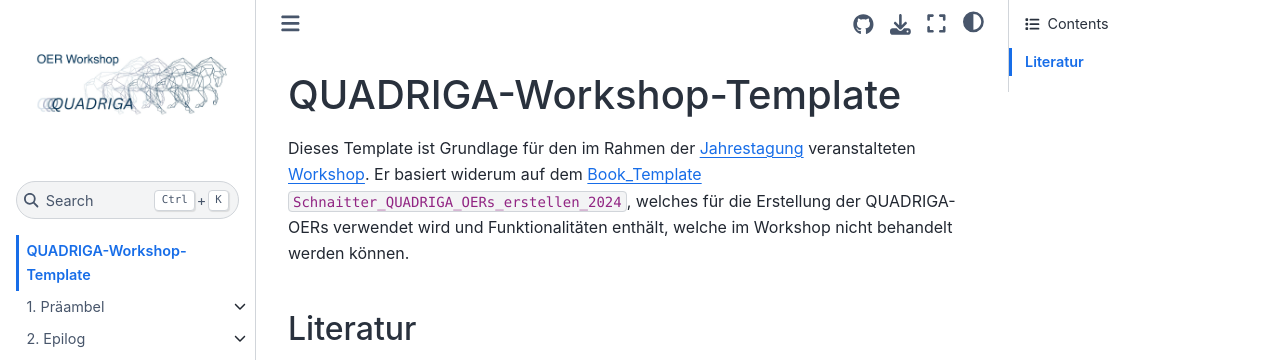
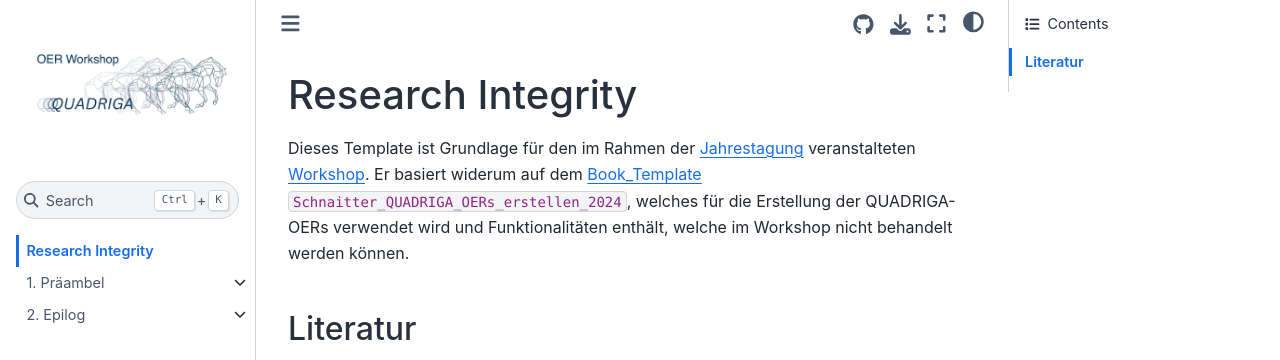
Before and after one commit to bbucholz/ResearchIntegrity, a Jupyter Book: the page built from index.md, in a window 1280 px wide, cut to the strip 0-360 px from the top of the page. Built offline with Jupyter Book 1.0.4 settings and Sphinx 7.4.7 and the Sphinx Book theme 1.1.4, drawn with Linux system fonts in a browser that asks for light colours; cross-references to code outside the pages are shown as plain code.

Commit message:
Update index.md

```diff
--- a/index.md
+++ b/index.md
@@ -1,4 +1,4 @@
-# QUADRIGA-Workshop-Template
+# Research Integrity
 
 Dieses Template ist Grundlage für den im Rahmen der [Jahrestagung](https://www.quadriga-dk.de/de/quadriga-jahresveranstaltung-2025) veranstalteten [Workshop](https://github.com/quadriga-dk/OER-Workshop). Er basiert widerum auf dem [Book_Template](https://github.com/quadriga-dk/Book_Template) {cite}`Schnaitter_QUADRIGA_OERs_erstellen_2024`, welches für die Erstellung der QUADRIGA-OERs verwendet wird und Funktionalitäten enthält, welche im Workshop nicht behandelt werden können.
 
```
